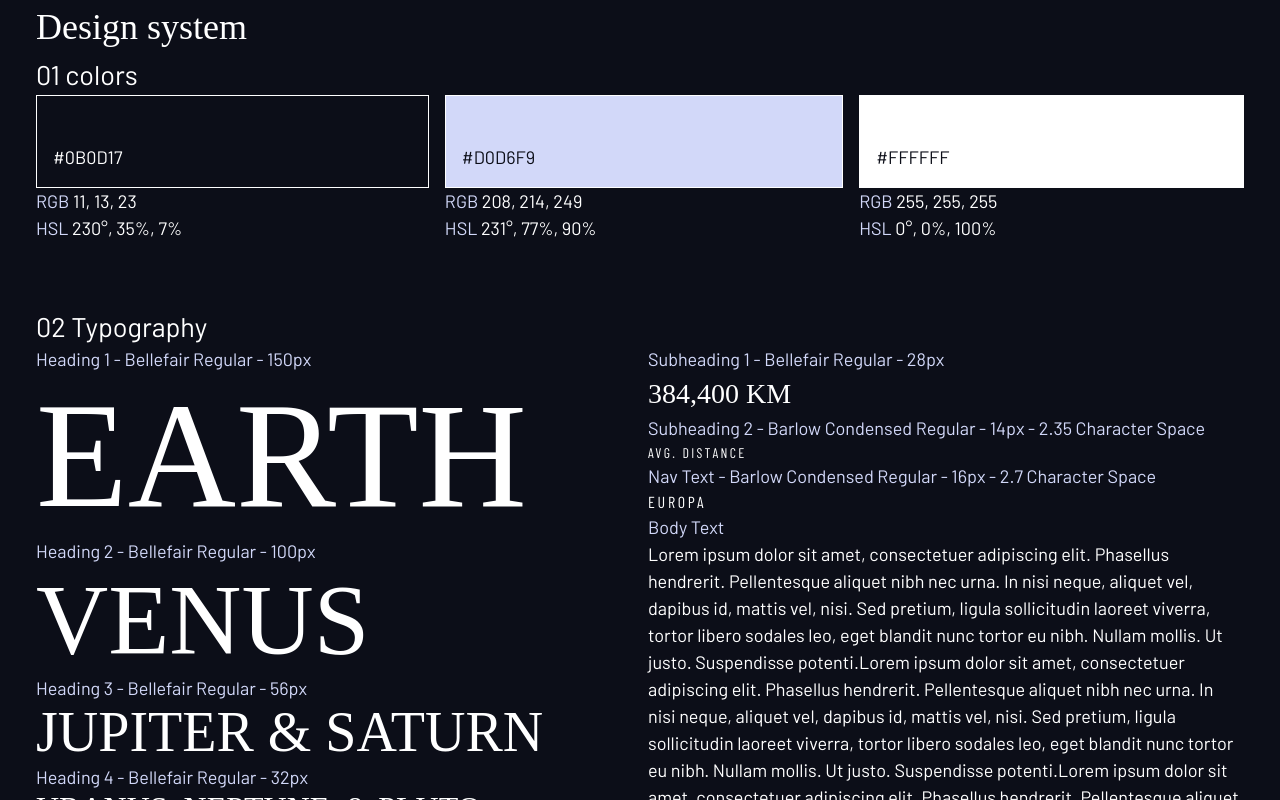
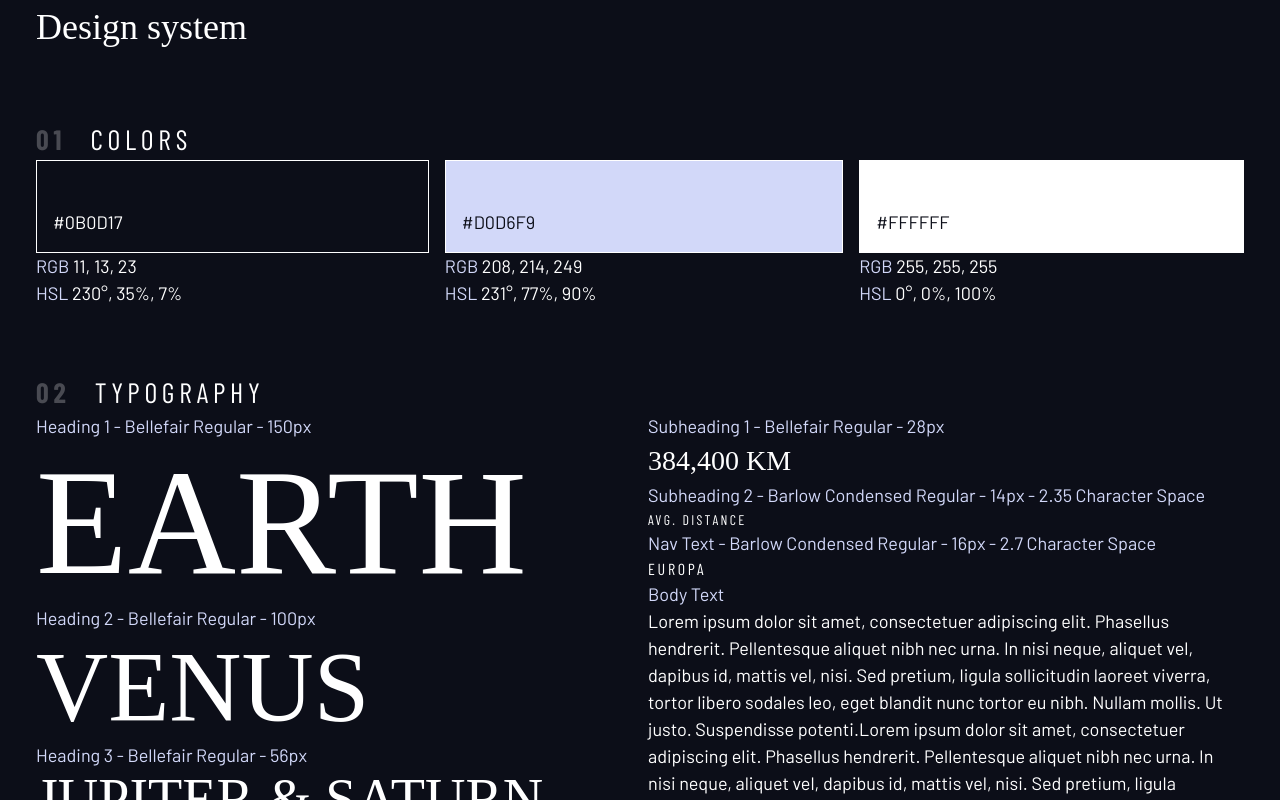
Before and after one commit to jastuccio/space-travel-website, a SvelteKit app in the folder space-tourism-sveltekit/: page / in a window 1280 px wide. Shown: the top 800 px of the page. Built offline with nearby package versions, Linux system fonts and the light colour scheme; a web font is replaced by a local one.

Commit message:
Add styling to numbered titles

```diff
--- a/space-tourism-sveltekit/src/lib/Colors.svelte
+++ b/space-tourism-sveltekit/src/lib/Colors.svelte
@@ -1,5 +1,5 @@
 <section id="colors">
-	<h2><span>01</span> colors</h2>
+	<h2 class="numbered-title"><span>01</span> colors</h2>
 	<div class="flex">
 		<div style="flex-grow: 1;">
 			<div class="bg-dark text-white" style="padding: 3rem 1rem 1rem; border: 1px solid white">
@@ -24,3 +24,9 @@
 		</div>
 	</div>
 </section>
+
+<style>
+	#colors {
+		margin: 4rem 0;
+	}
+</style>
--- a/space-tourism-sveltekit/src/lib/typography.svelte
+++ b/space-tourism-sveltekit/src/lib/typography.svelte
@@ -1,5 +1,5 @@
 <section id="typography" style="margin: 4rem 0">
-	<h2><span>02 </span>Typography</h2>
+	<h2 class="numbered-title"><span>02 </span>Typography</h2>
 	<div class="flex">
 		<div style="flex-basis: 100%">
 			<div>
--- a/space-tourism-sveltekit/src/routes/+page.svelte
+++ b/space-tourism-sveltekit/src/routes/+page.svelte
@@ -6,7 +6,7 @@
 </script>
 
 <div class="container">
-	<h1 class="ff-serif">Design system</h1>
+	<h1 class="ff-serif ">Design system</h1>
 
 	<Colors />
 	<Typography />
--- a/space-tourism-sveltekit/static/global.css
+++ b/space-tourism-sveltekit/static/global.css
@@ -166,3 +166,16 @@
 .fs-600 {
     line-height: 1.1;
 }
+
+.numbered-title {
+  font-family: var(--ff-sans-cond);
+  font-size: var(--fs-500);
+  text-transform: uppercase;
+  letter-spacing: 4.72px;
+}
+
+.numbered-title span {
+  margin-right: .5em;
+  font-weight: 700;
+  color: hsl( var(--clr-white) / .25);
+}
```
